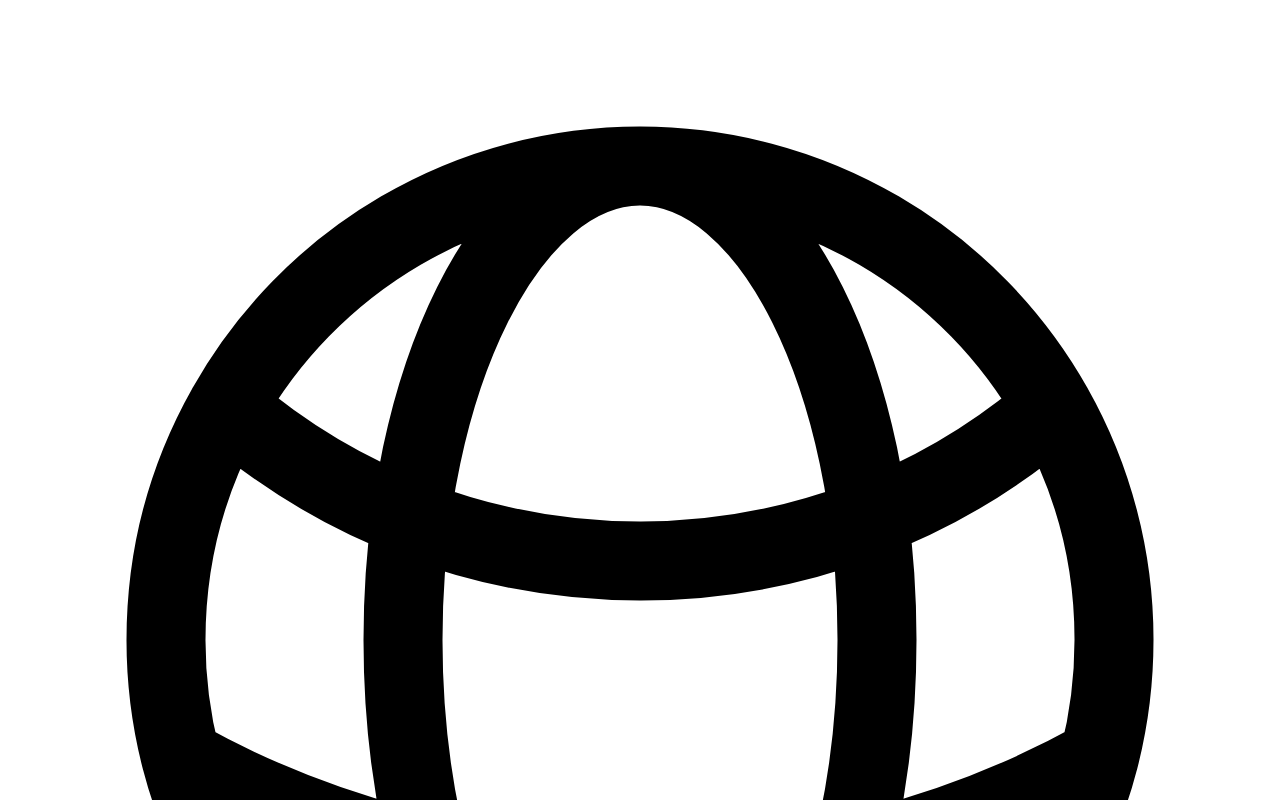
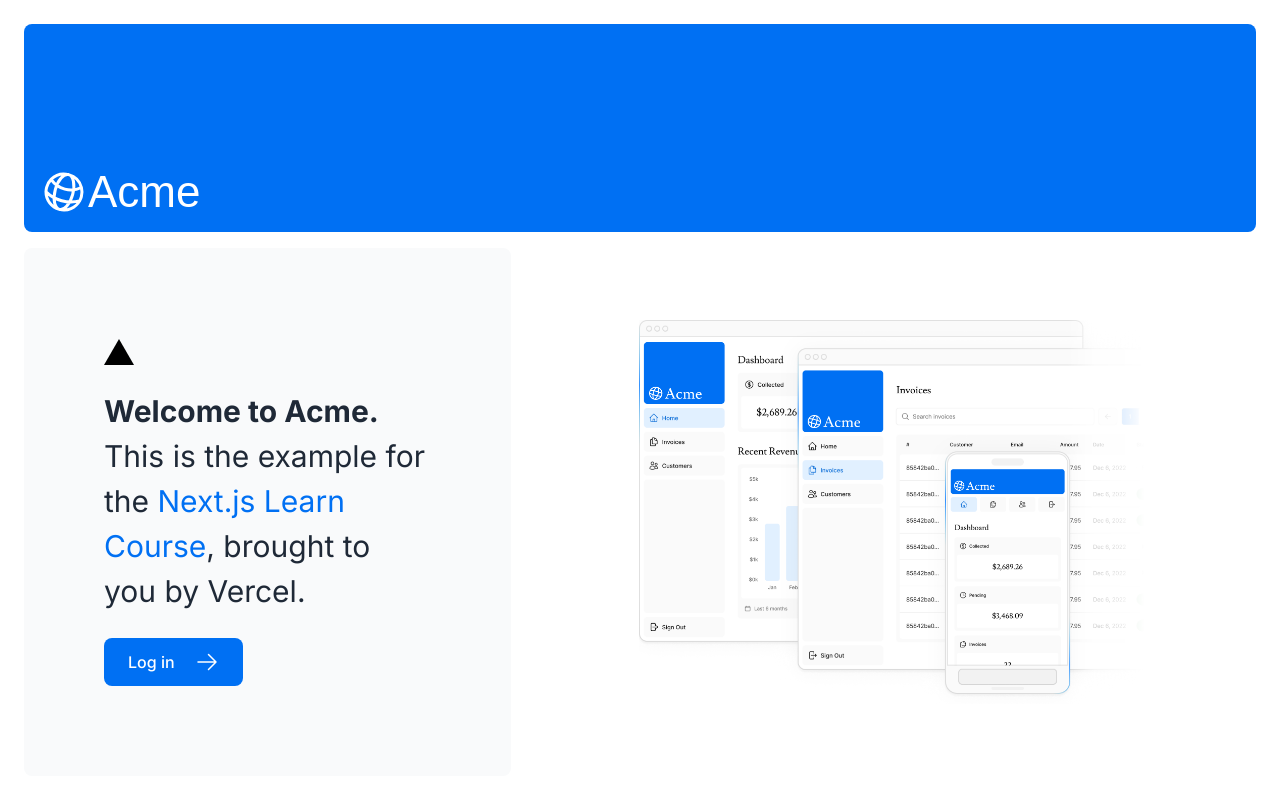
Before and after one commit to Najeehat/nextjs-dashboard, a Next.js app: page / in a window 1280 px wide. Shown: the top 800 px of the page. Built offline with nearby package versions, Linux system fonts and the light colour scheme; a web font is replaced by a local one.

Commit message:
Update layout.tsx

```diff
--- a/app/layout.tsx
+++ b/app/layout.tsx
@@ -1,3 +1,6 @@
+import '@/app/ui/global.css';
+import { inter } from '@/app/ui/fonts';
+import { Lusitana } from 'next/font/google';
 export default function RootLayout({
   children,
 }: {
@@ -5,7 +8,8 @@
 }) {
   return (
     <html lang="en">
-      <body>{children}</body>
+      <body className={`${inter.className} antialiased`}>{children}</body>
     </html>
   );
 }
+/*className={`${inter.className} antialiased`*/
```
